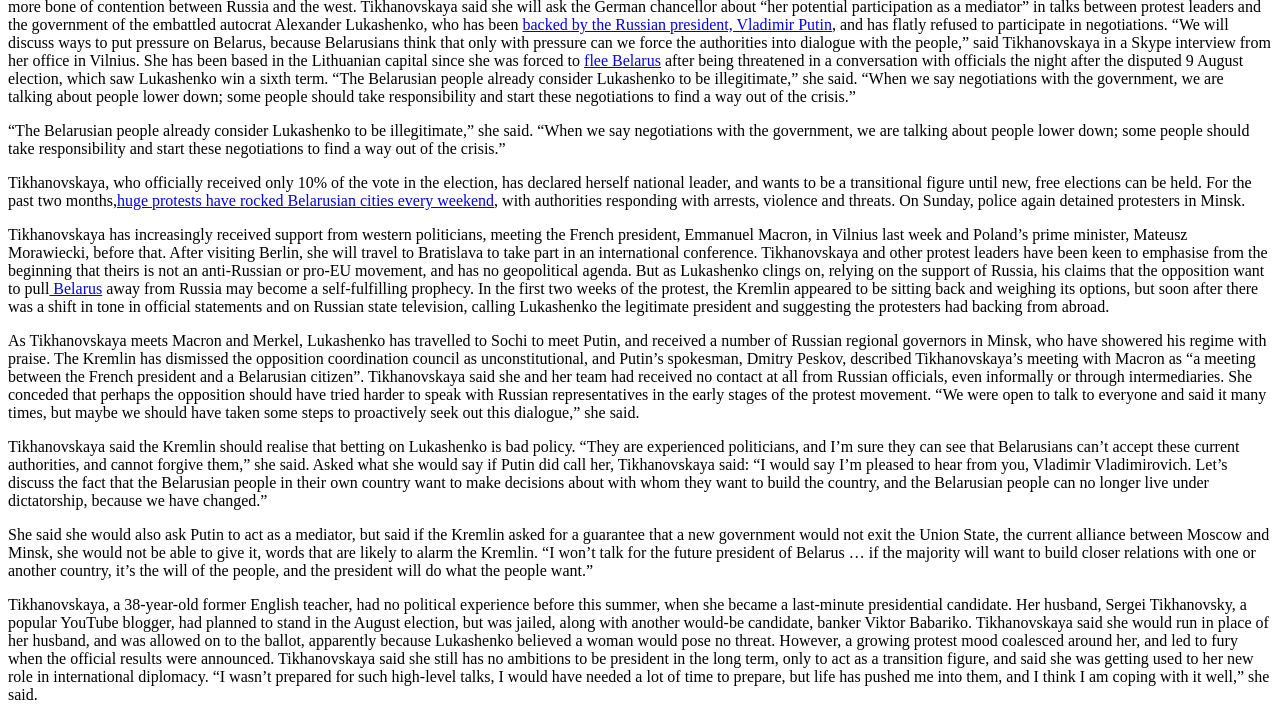
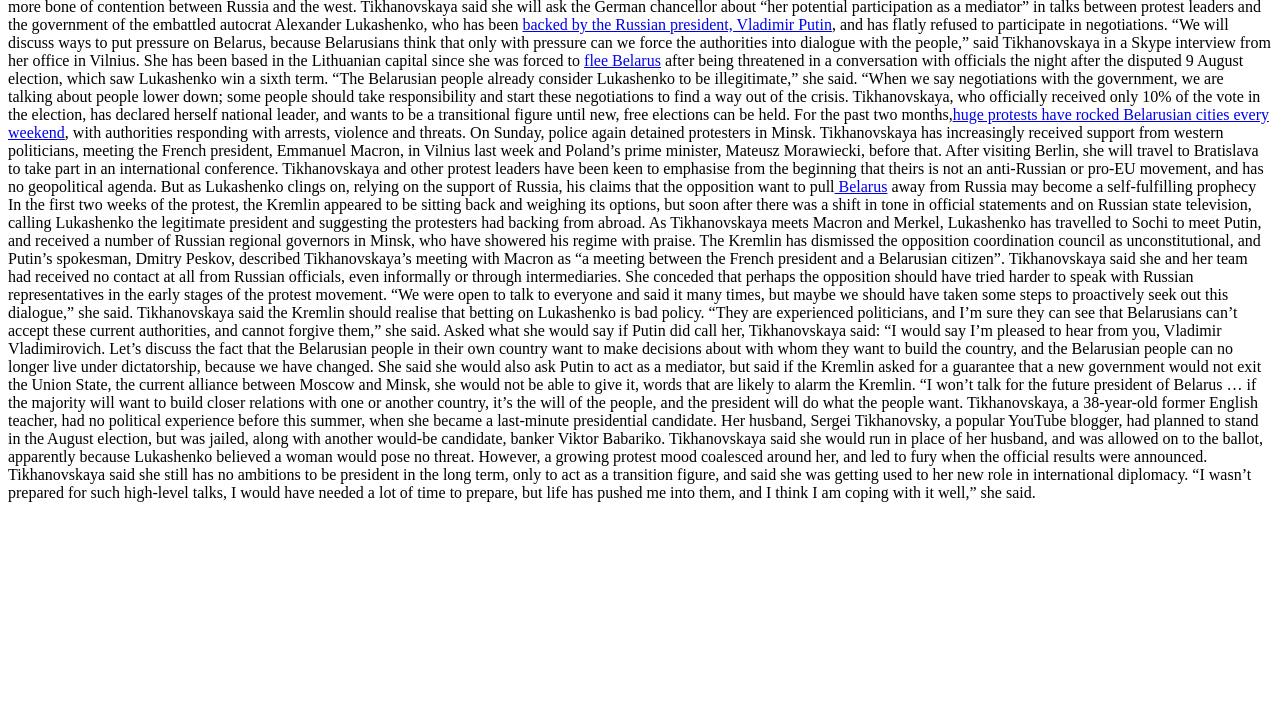
Before and after one commit to Tneumann22/the-neugierig, a plain HTML site: page index.html in a window 1280 px wide. Shown: the part 183-903 px from the top of the page. After the commit the page ends 800 px from the top, so only its background shows below. Drawn offline with Linux system fonts and the light colour scheme.

Commit message:
Update index.html

```diff
--- a/index.html
+++ b/index.html
@@ -18,41 +18,19 @@
          Tikhanovskaya said she will ask the German chancellor about “her potential participation as a mediator” in talks between protest leaders
          and the government of the embattled autocrat Alexander Lukashenko, who has been <a href="https://www.theguardian.com/world/2020/sep/14/alexander-lukashenko-vladimir-putin-sochi-belarus-russia" target= about_blank"</a>backed by the Russian president, Vladimir Putin</a>, and has flatly refused to participate in negotiations.
          “We will discuss ways to put pressure on Belarus, because Belarusians think that only with pressure can we force the authorities into dialogue with the people,” said Tikhanovskaya in a Skype interview from her office in Vilnius. She has been based in the Lithuanian capital since she was forced to <a href= "https://www.theguardian.com/world/2020/aug/11/belarus-opposition-candidate-lithuania-protests-svetlana-tikhanouskaya" target="about_blank" </a>flee Belarus</a> after being threatened in a conversation with officials the night after the disputed 9 August election, which saw Lukashenko win a sixth term.
-         “The Belarusian people already consider Lukashenko to be illegitimate,” she said. “When we say negotiations with the government, we are talking about people lower down; some people should take responsibility and start these negotiations to find a way out of the crisis.”
-        </p>
-        <P>
-         “The Belarusian people already consider Lukashenko to be illegitimate,” she said. “When we say negotiations with the government, we are talking about people lower down; some people should take responsibility and start these negotiations to find a way out of the crisis.”
-        </P>
-        <p>
+         “The Belarusian people already consider Lukashenko to be illegitimate,” she said. “When we say negotiations with the government, we are talking about people lower down; some people should take responsibility and start these negotiations to find a way out of the crisis.
          Tikhanovskaya, who officially received only 10% of the vote in the election, has declared herself national leader, and wants to be a transitional figure until new, free elections can be held. For the past two months,<a href= https://www.theguardian.com/world/2020/aug/30/reporting-on-belarus-courage-violence-and-creepers-with-cameras target= "https://www.theguardian.com"</a>huge protests have rocked Belarusian cities every weekend</a>, with authorities responding with arrests, violence and threats. On Sunday, police again detained protesters in Minsk.
-        </p>
-        <P>
          Tikhanovskaya has increasingly received support from western politicians, meeting the French president, Emmanuel Macron, in Vilnius last week and Poland’s prime minister, Mateusz Morawiecki, before that. After visiting Berlin, she will travel to Bratislava to take part in an international conference.
-
-         Tikhanovskaya and other protest leaders have been keen to emphasise from the beginning that theirs is not an anti-Russian or pro-EU movement, and has no geopolitical agenda. But as Lukashenko clings on, relying on the support of Russia, his claims that the opposition want to pull<a href="https://www.theguardian.com/world/belarus" target= "https://www.theguardian.com"</a> Belarus</a> away from Russia may become a self-fulfilling prophecy.
-
+         Tikhanovskaya and other protest leaders have been keen to emphasise from the beginning that theirs is not an anti-Russian or pro-EU movement, and has no geopolitical agenda. But as Lukashenko clings on, relying on the support of Russia, his claims that the opposition want to pull<a href="https://www.theguardian.com/world/belarus" target= "https://www.theguardian.com"</a> Belarus</a> away from Russia may become a self-fulfilling prophecy
          In the first two weeks of the protest, the Kremlin appeared to be sitting back and weighing its options, but soon after there was a shift in tone in official statements and on Russian state television, calling Lukashenko the legitimate president and suggesting the protesters had backing from abroad.
-        </P>
-        <p>
          As Tikhanovskaya meets Macron and Merkel, Lukashenko has travelled to Sochi to meet Putin, and received a number of Russian regional governors in Minsk, who have showered his regime with praise. The Kremlin has dismissed the opposition coordination council as unconstitutional, and Putin’s spokesman, Dmitry Peskov, described Tikhanovskaya’s meeting with Macron as “a meeting between the French president and a Belarusian citizen”.
-
          Tikhanovskaya said she and her team had received no contact at all from Russian officials, even informally or through intermediaries. She conceded that perhaps the opposition should have tried harder to speak with Russian representatives in the early stages of the protest movement. “We were open to talk to everyone and said it many times, but maybe we should have taken some steps to proactively seek out this dialogue,” she said.
-        </p>
-        <p>
          Tikhanovskaya said the Kremlin should realise that betting on Lukashenko is bad policy. “They are experienced politicians, and I’m sure they can see that Belarusians can’t accept these current authorities, and cannot forgive them,” she said.
-
-         Asked what she would say if Putin did call her, Tikhanovskaya said: “I would say I’m pleased to hear from you, Vladimir Vladimirovich. Let’s discuss the fact that the Belarusian people in their own country want to make decisions about with whom they want to build the country, and the Belarusian people can no longer live under dictatorship, because we have changed.”
-        </p>
-        <p>
+         Asked what she would say if Putin did call her, Tikhanovskaya said: “I would say I’m pleased to hear from you, Vladimir Vladimirovich. Let’s discuss the fact that the Belarusian people in their own country want to make decisions about with whom they want to build the country, and the Belarusian people can no longer live under dictatorship, because we have changed.
          She said she would also ask Putin to act as a mediator, but said if the Kremlin asked for a guarantee that a new government would not exit the Union State, the current alliance between Moscow and Minsk, she would not be able to give it, words that are likely to alarm the Kremlin.
-
-         “I won’t talk for the future president of Belarus … if the majority will want to build closer relations with one or another country, it’s the will of the people, and the president will do what the people want.”
-        </p>
-        <p>
+         “I won’t talk for the future president of Belarus … if the majority will want to build closer relations with one or another country, it’s the will of the people, and the president will do what the people want.
          Tikhanovskaya, a 38-year-old former English teacher, had no political experience before this summer, when she became a last-minute presidential candidate. Her husband, Sergei Tikhanovsky, a popular YouTube blogger, had planned to stand in the August election, but was jailed, along with another would-be candidate, banker Viktor Babariko.
-
          Tikhanovskaya said she would run in place of her husband, and was allowed on to the ballot, apparently because Lukashenko believed a woman would pose no threat. However, a growing protest mood coalesced around her, and led to fury when the official results were announced. Tikhanovskaya said she still has no ambitions to be president in the long term, only to act as a transition figure, and said she was getting used to her new role in international diplomacy.
-
          “I wasn’t prepared for such high-level talks, I would have needed a lot of time to prepare, but life has pushed me into them, and I think I am coping with it well,” she said.
         </p>
      </body>
```
